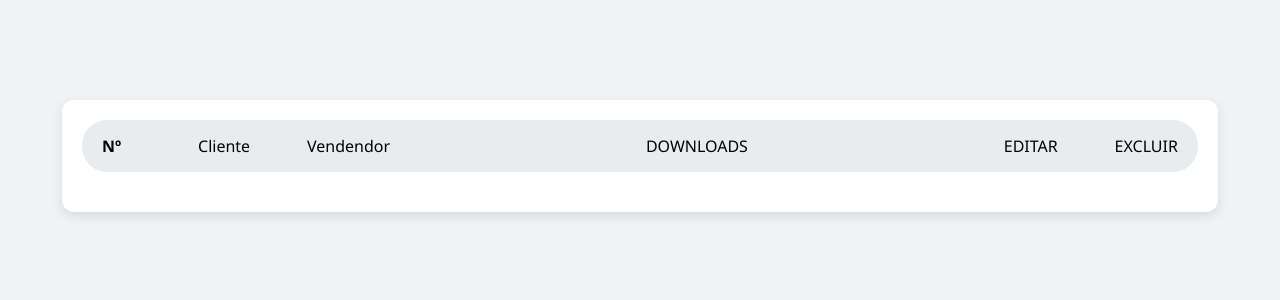
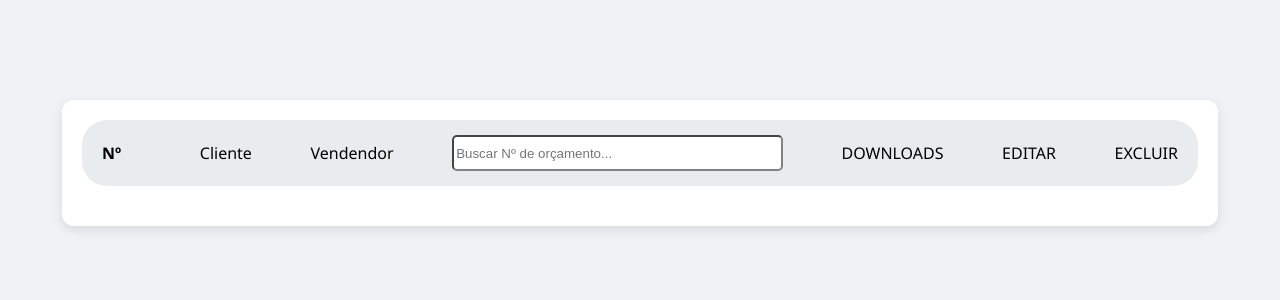
Before and after one commit to RicardoMenezesBandeira/API_orcamentos, a Flask app: template templates/index.html in a window 1280 px wide. Shown: the part 102-402 px from the top of the page. Run offline with Flask 3, Linux system fonts and the light colour scheme; the template is opened without the code that fills it: most values are stand-ins (such as "Sample title", 1, 10 or a date in 2020); data that the repository does not hold is empty.

Commit message:
feat: add search input for budget number in dashboard and index template

```diff
--- a/app/routes/misc_routes.py
+++ b/app/routes/misc_routes.py
@@ -12,7 +12,7 @@ def get_dashboard(user_data):
     dados =   get_data(user)
     nome = dados.get("nome")
     info     = f"Nome: {nome}"
-    btn = "<button class='btn' onclick='novoOrcamento()'>gerar novo orçamento</button>"
+    btn = "<input type='text' class='search' placeholder='Buscar Nº de orçamento...' oninput='filtrarOrcamentos(this.value)'><button class='btn' onclick='novoOrcamento()'>gerar novo orçamento</button>"
     if dados.get("admin"):
         btn += " <button class='btn' onclick='novoFuncionario()'>cadastra empregado</button>"
 
--- a/templates/index.html
+++ b/templates/index.html
@@ -23,6 +23,7 @@
 
       <div>Cliente</div>
       <div>Vendendor</div>
+      <input type='text' class='search' placeholder='Buscar Nº de orçamento...' oninput='filtrarOrcamentos(this.value)'>
       <div>DOWNLOADS</div>
       <div>EDITAR</div>
       <div>EXCLUIR</div>
```
